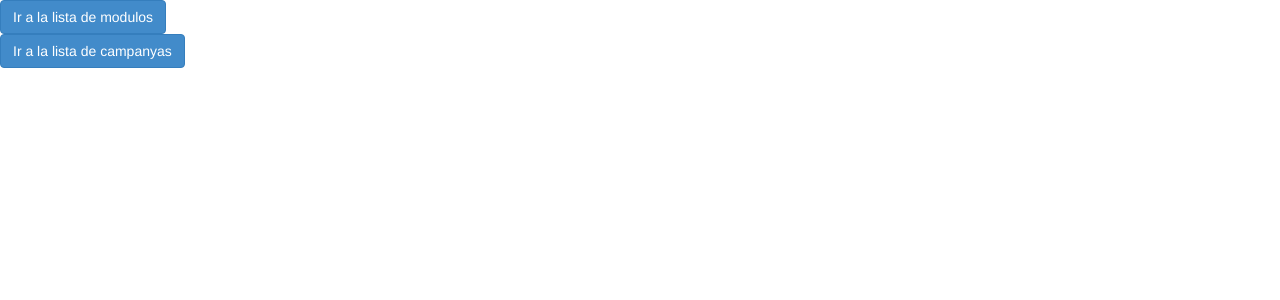
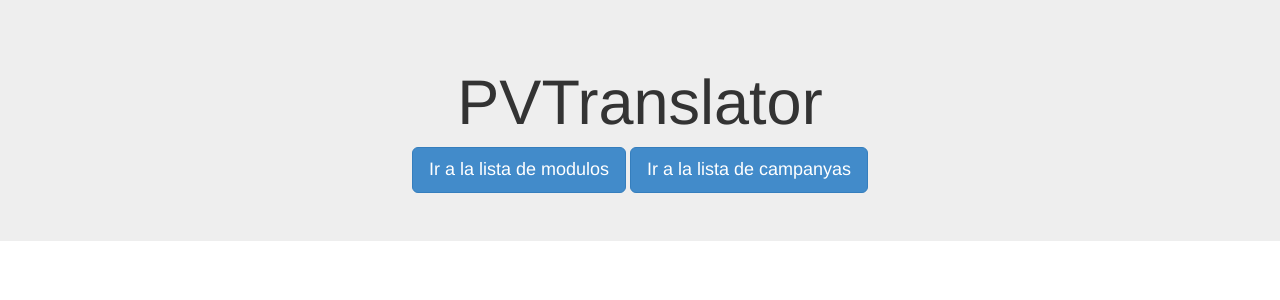
Before and after one commit to MiguelPelMedina/PVTranslatorPython, a Python web app: template Practica4/src/templates/index.html in a window 1280 px wide. Shown: the top 300 px of the page. Run offline with Jinja, Linux system fonts and the light colour scheme; the template is opened without the code that fills it, so the values that code supplies are empty.

Commit message:
Cambio página principal

```diff
--- a/Practica4/src/templates/index.html
+++ b/Practica4/src/templates/index.html
@@ -13,9 +13,11 @@
 </head>
 
     <body>
-        <button class="btn btn-primary" onclick="location.href='/listaModulos';" >Ir a la lista de modulos</button><br/>
-        <button class="btn btn-primary" onclick="location.href='/listaCampanyas';" >Ir a la lista de campanyas</button><br/>
-
+    <div class="jumbotron mx-auto" align="center">
+    <h1 class="display-4">PVTranslator</h1>
+        <button class="btn btn-primary btn-lg mx-auto" onclick="location.href='/listaModulos';" >Ir a la lista de modulos</button>
+        <button class="btn btn-primary btn-lg mx-auto" onclick="location.href='/listaCampanyas';" >Ir a la lista de campanyas</button><br/>
+    </div>
 
 	<!-- Bootstrap Core CSS -->
 	<link href="../static/css/bootstrap.min.css" rel="stylesheet">
--- a/Practica4/src/views.py
+++ b/Practica4/src/views.py
@@ -42,9 +42,9 @@ class ListaModulos(BaseHandler):
         usuarios = Usuario.all()
         self.render_template('listaModulos.html', {'listaModulos': listaModulos, 'listaUsuarios':usuarios})
 
-    #----------------------------------------
-    #------CRUD MODULO
-    #----------------------------------------
+#----------------------------------------
+#------CRUD MODULO
+#----------------------------------------
 class BorrarModulo(BaseHandler):
     def get(self, modulo_id):
         iden = int(modulo_id)
```
Also changed, not shown: 1 other file.
